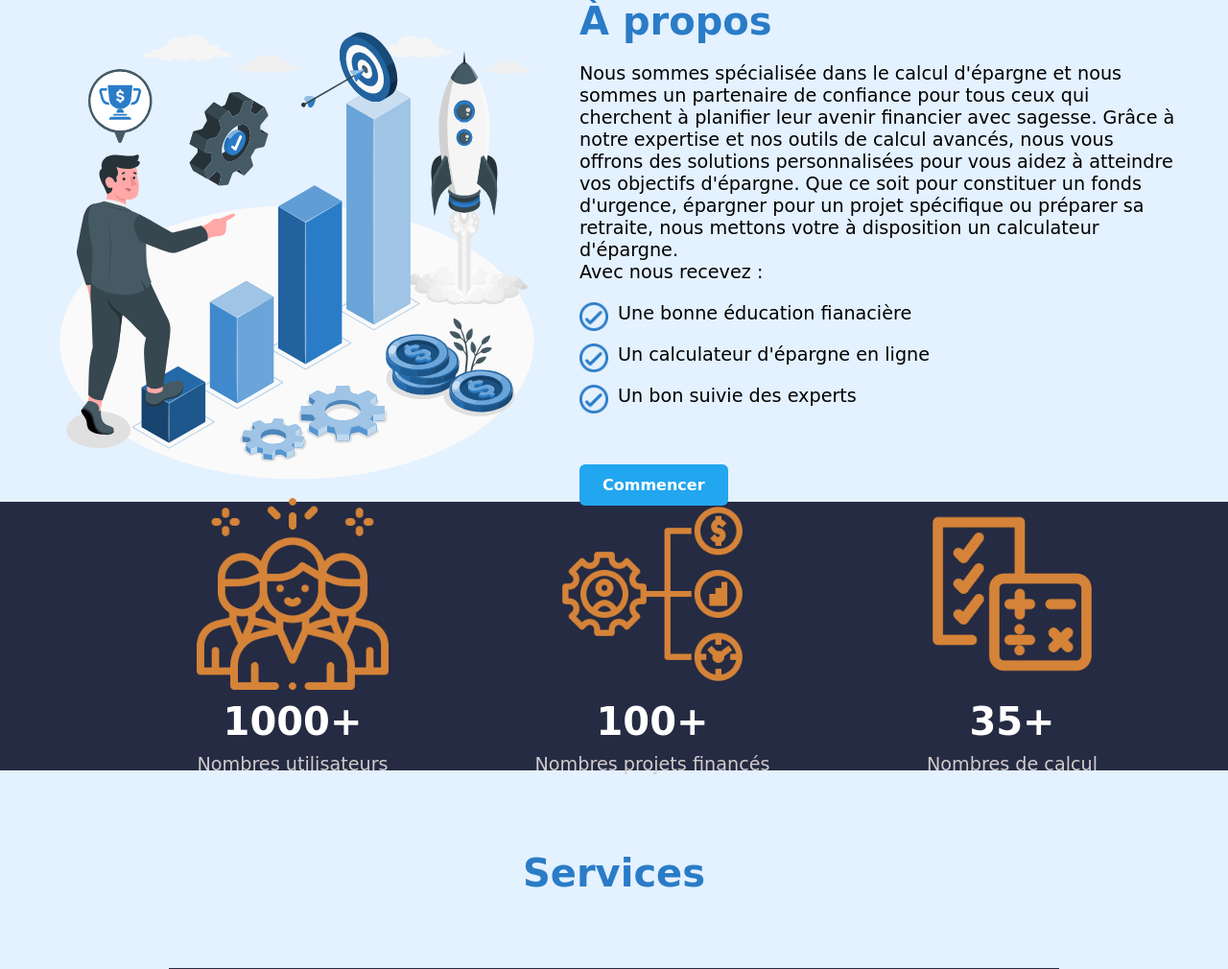
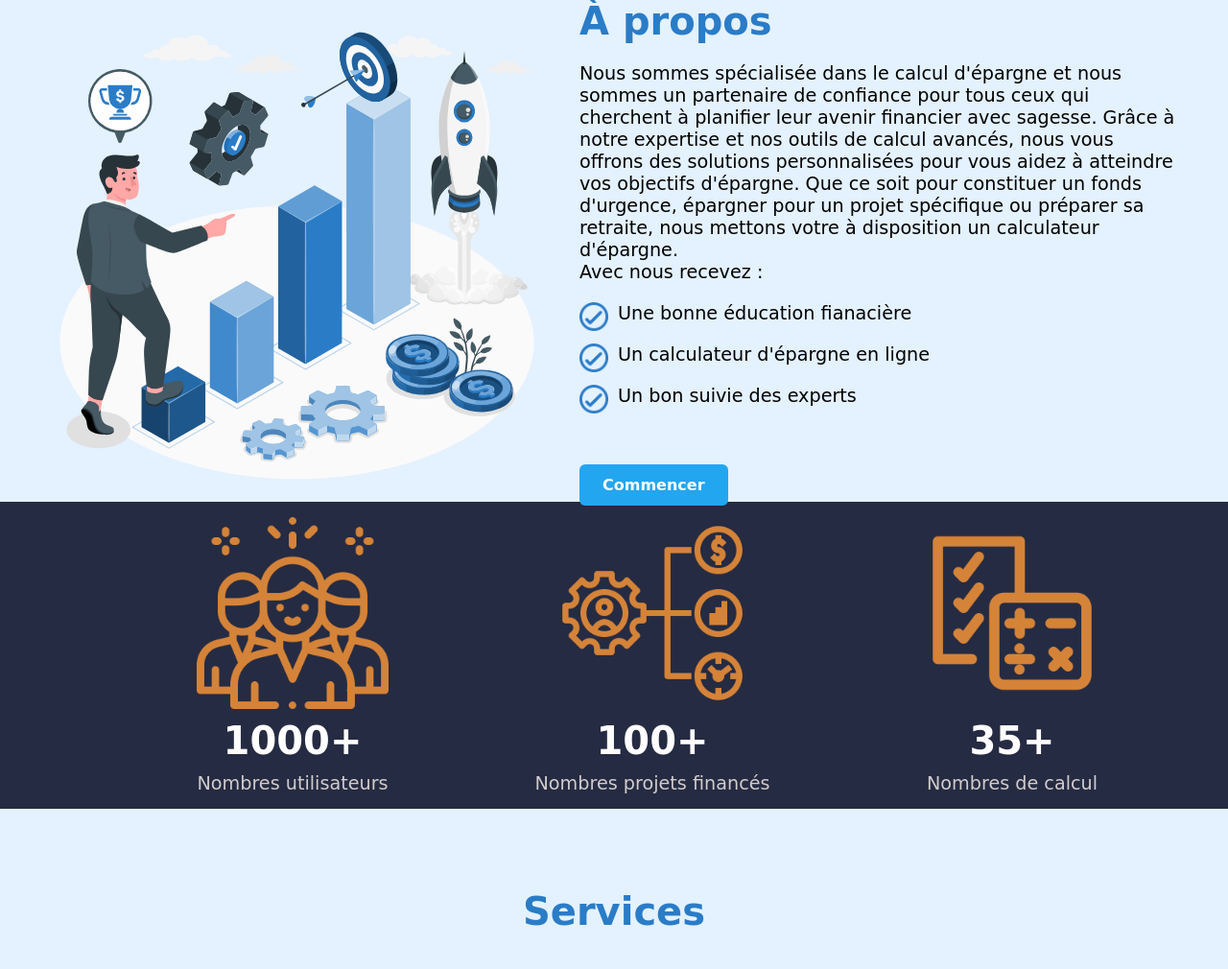
Before and after one commit to Deleau20/EF, a Flask app: page / in a window 1280 px wide. Shown: the part 517-1527 px from the top of the page at 96% size. Run offline with Flask 3, Linux system fonts and the light colour scheme; some web fonts are replaced.

```diff
--- a/static/css/style.css
+++ b/static/css/style.css
@@ -254,7 +254,7 @@ body {
   display: flex;
   justify-content: space-evenly;
   align-items: center;
-  height: 35vh;
+  height: 40vh;
   padding: 0 15px;
   max-width: 1500px;
   margin: 0 auto;
```
